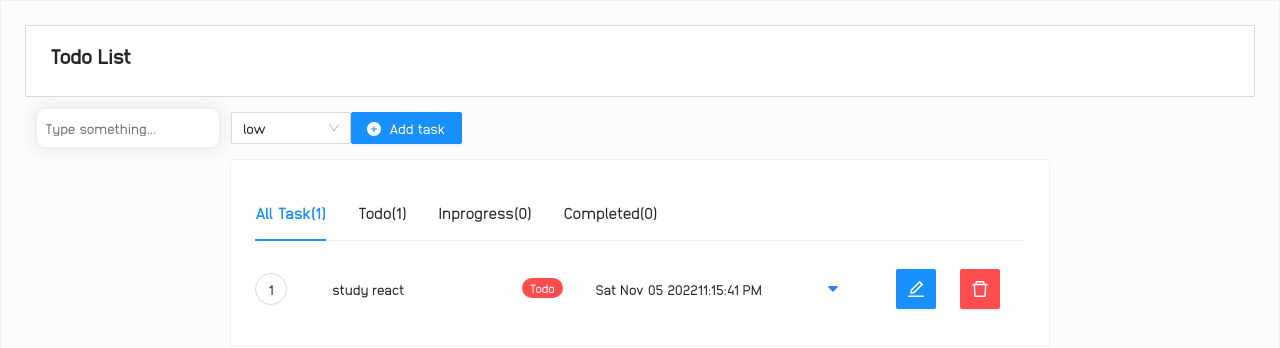
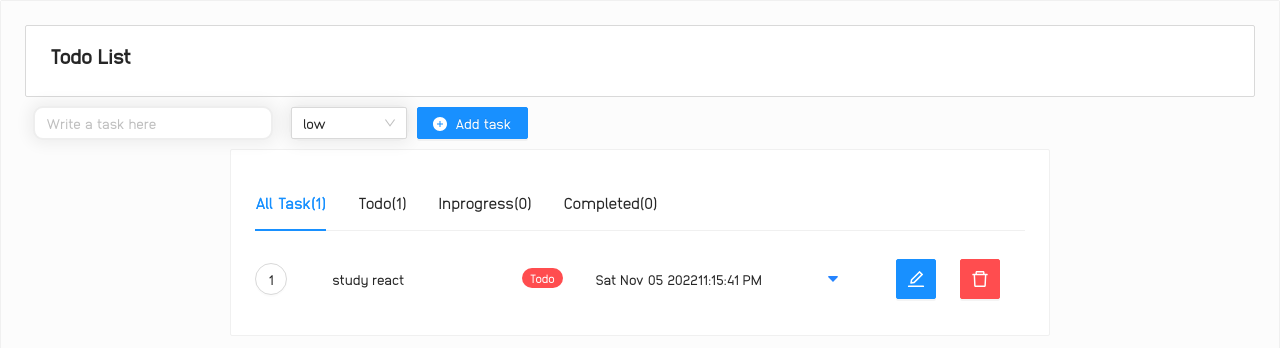
Before and after one commit to mohamed-ithiris/react-test-app, a React (Create React App) app: page / in a window 1280 px wide. Shown: the top 348 px of the page. Built offline with nearby package versions, Linux system fonts and the light colour scheme.

Commit message:
Add task changes

```diff
--- a/src/components/HeaderInputs.js
+++ b/src/components/HeaderInputs.js
@@ -1,22 +1,28 @@
 import PropTypes from "prop-types";
-import { Button, Select } from 'antd';
+import { Button, Input, Select } from 'antd';
 import { PlusCircleFilled } from '@ant-design/icons';
 
 export default function HeaderInputs({
-    refValue,
+    taskValue,
     priority,
     onAddTask,
     priorityOptions,
-    handlePriorityChange
+    handlePriorityChange,
+    handleTaskChange,
 }) {
     return (
         <div className="HeaderContainer">
-            <input
-                ref={refValue}
-                className="custom-input"
-                type="text"
-                placeholder="Type something..."
-                dir="auto"
+            <Input
+                value={taskValue}
+                placeholder="Write a task here"
+                onChange={handleTaskChange}
+                style={{
+                    width: 240,
+                    margin: "8px",
+                    border: "2px solid #eee",
+                    boxShadow: "0 0 15px 4px rgb(0 0 0 / 6%)",
+                    borderRadius: "10px",
+                }}
             />
             <Select
                 defaultValue="low"
@@ -25,6 +31,10 @@ export default function HeaderInputs({
                 options={priorityOptions}
                 style={{
                     width: 120,
+                    margin: "8px",
+                    border: "2px solid #eee",
+                    boxShadow: "0 0 15px 4px rgb(0 0 0 / 6%)",
+                    borderRadius: "10px",
                 }}
             />
             <Button
@@ -40,6 +50,10 @@ export default function HeaderInputs({
 }
 
 HeaderInputs.propTypes = {
-    refValue: PropTypes.object.isRequired,
     onAddTask: PropTypes.func.isRequired,
+    taskValue: PropTypes.string,
+    priority: PropTypes.string,
+    priorityOptions: PropTypes.array,
+    handlePriorityChange: PropTypes.func,
+    handleTaskChange: PropTypes.func,
 }
--- a/src/components/TodoApp.js
+++ b/src/components/TodoApp.js
@@ -16,9 +16,9 @@ const openNotification = (placement) => {
 };
 
 export default function TodoApp() {
-    const taskValue = React.useRef();
     const [openDialog, setOpenDialog] = useState(false);
     const [priority, setPriority] = useState("low");
+    const [taskValue, setTaskValue] = useState("");
     const currentDate = new Date();
     const [todos, setTodos] = useState([
         {
@@ -50,8 +50,12 @@ export default function TodoApp() {
         setPriority(data);
     }
 
+    const handleTaskChange = (event) => {
+        setTaskValue(event.target.value);
+    }
+
     function addTask() {
-        let newTaskValue = taskValue.current.value;
+        let newTaskValue = taskValue;
         if (newTaskValue === "") {
             openNotification("top");
             return null;
@@ -66,7 +70,7 @@ export default function TodoApp() {
         }
         todosList.push(newTask);
         setTodos(todosList);
-        taskValue.current.value = "";
+        setTaskValue("");
         setPriority("low");
     }
 
@@ -110,10 +114,11 @@ export default function TodoApp() {
                     onSetEditTask={setEditTask}
                 />
                 <TodoHeader
-                    refValue={taskValue}
+                    taskValue={taskValue}
                     priority={priority}
                     priorityOptions={priorityOptions}
                     handlePriorityChange={handlePriorityChange}
+                    handleTaskChange={handleTaskChange}
                     onAddTask={addTask}
                 />
                 <TabsContainer
--- a/src/components/TodoHeader.js
+++ b/src/components/TodoHeader.js
@@ -3,20 +3,22 @@ import TodoTitle from "./TodoTitle";
 import HeaderInputs from "./HeaderInputs";
 
 export default function TodoHeader({
-    refValue,
+    onAddTask,
+    taskValue,
     priority,
-    onAddTask,
     priorityOptions,
-    handlePriorityChange
+    handlePriorityChange,
+    handleTaskChange,
 }) {
     return (
         <div className={'stickyContainer'}>
             <TodoTitle title="Todo List" size={"large"} />
             <HeaderInputs
                 priority={priority}
-                refValue={refValue}
+                taskValue={taskValue}
                 onAddTask={onAddTask}
                 priorityOptions={priorityOptions}
+                handleTaskChange={handleTaskChange}
                 handlePriorityChange={handlePriorityChange}
             />
         </div>
@@ -24,6 +26,10 @@ export default function TodoHeader({
 }
 
 TodoHeader.propTypes = {
-    refValue: PropTypes.object.isRequired,
     onAddTask: PropTypes.func.isRequired,
+    taskValue: PropTypes.string,
+    priority: PropTypes.string,
+    priorityOptions: PropTypes.array,
+    handlePriorityChange: PropTypes.func,
+    handleTaskChange: PropTypes.func,
 }
--- a/src/index.css
+++ b/src/index.css
@@ -25,7 +25,7 @@ body {
 
 .HeaderContainer {
   display: flex;
-  /* justify-content: center; */
+  flex-direction: row;
   align-items: center;
 }
 
@@ -109,6 +109,11 @@ body {
 }
 
 @media(max-width:700px) {
+
+  .HeaderContainer {
+    flex-direction: column;
+  }
+
   .todoSection {
     flex-direction: column;
   }
```
